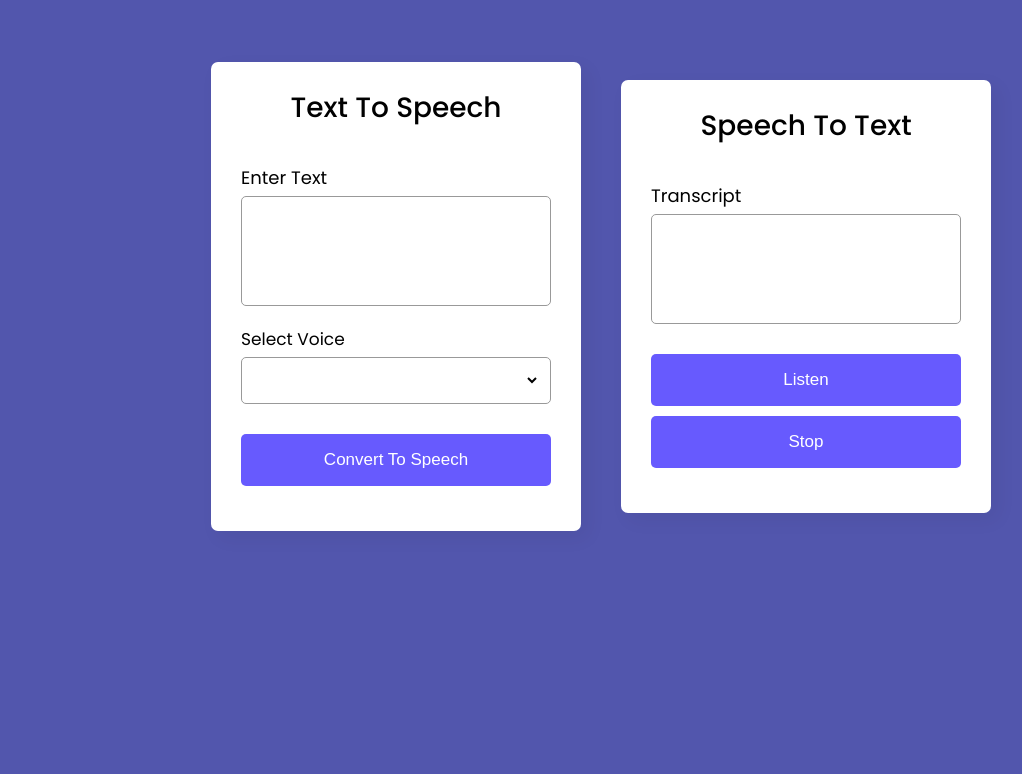
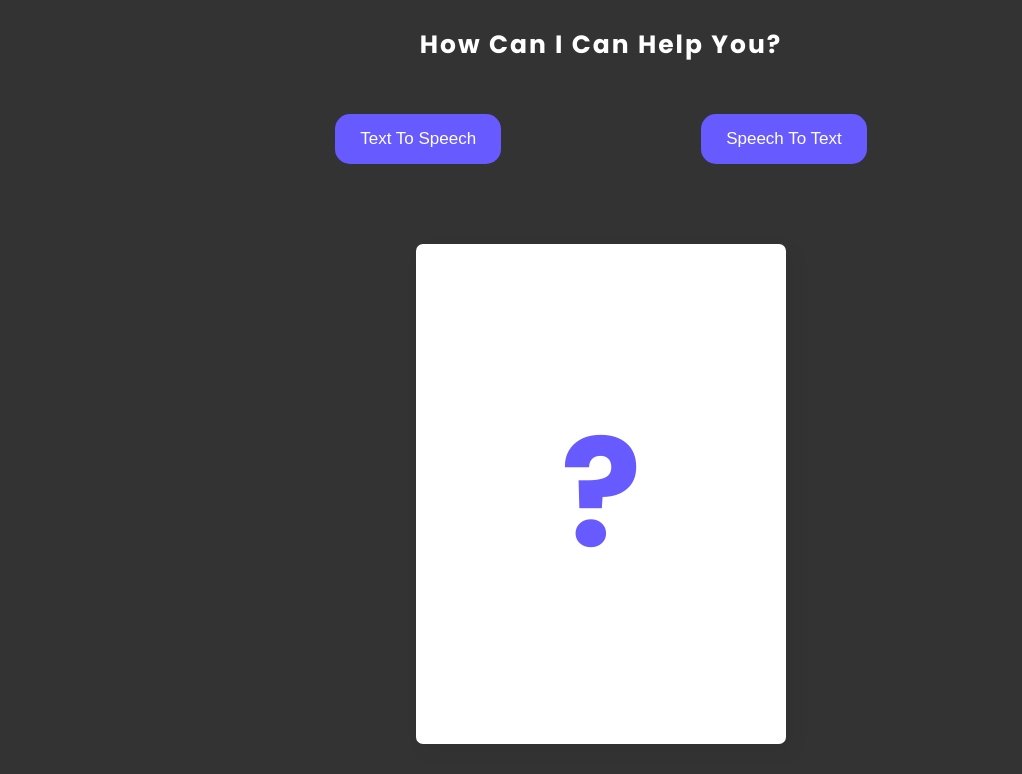
Before and after one commit to DuttaAnirudh/Talkie, a website: page index.html in a window 1280 px wide. Shown: the part 104-878 px from the top of the page, without its empty margins (39-1061 px from the left). Before the commit the page ends 800 px from the top, so only its background shows below. Drawn offline with Linux system fonts and the light colour scheme.

Commit message:
feat: redisgn user interface

```diff
--- a/index.html
+++ b/index.html
@@ -7,7 +7,24 @@
     <title>Talkie</title>
   </head>
   <body>
-    <div class="wrapper">
+    <div class="container">
+      <!-- HEADER -->
+      <header class="header">
+        <h1 class="heading-1">Talkie.</h1>
+      </header>
+      <!-- FEATURES -->
+      <div class="feature">
+        <h2 class="heading-2">How can I can help you?</h2>
+        <div class="feature__btn-row">
+          <button class="btn btn-feature" id="btn--to-">Text To Speech</button>
+          <button class="btn btn-feature" id="btn--to-">Speech To Text</button>
+        </div>
+      </div>
+
+      <!-- TEXT TO SPEECH -->
+      <div class="wrapper wrapper__blank" id="wrapper-blank">&quest;</div>
+
+      <div class="wrapper hidden" id="text-to-speech-box">
         <header>Text To Speech</header>
         <form action="#">
           <div class="row">
@@ -28,7 +45,9 @@
           <button class="btn" id="speech-btn">Convert To Speech</button>
         </form>
       </div>
-    <div class="wrapper">
+
+      <!-- SPEECH TO TEXT -->
+      <div class="wrapper hidden" id="speech-to-text-box">
         <header>Speech To Text</header>
         <form action="#">
           <div class="row">
@@ -50,9 +69,10 @@
           </div>
         </div> -->
 
-        <button class="btn" id="listen-btn">Listen</button>
-        <button class="btn" id="stop-btn">Stop</button>
+          <button class="btn" id="listen-btn">Start Listening</button>
+          <button class="btn" id="stop-btn">Stop Listening</button>
         </form>
+      </div>
     </div>
     <script src="/src/js/script.js"></script>
   </body>
--- a/src/css/style.css
+++ b/src/css/style.css
@@ -13,6 +13,7 @@
   --color-secondary: #675afe;
   --color-tertiary: #4534fe;
   --color-white: #fff;
+  --color-black: #333;
 }
 
 html {
@@ -21,13 +22,11 @@ html {
 }
 
 body {
-  display: flex;
-  align-items: center;
-  justify-content: center;
-  gap: 4rem;
+  font-family: "Poppins", sans-serif;
   min-height: 100vh;
-  background-color: var(--color-primary);
-  font-family: "Poppins", sans-serif;
+  background-color: var(--color-black);
+  color: var(--color-black);
+  padding: 3rem;
 }
 
 ::selection {
@@ -35,18 +34,83 @@ body {
   background-color: var(--color-primary);
 }
 
+/**************************************/
+/**************************************/
+/* CONTAINER */
+.container {
+  max-width: 114rem;
+  margin: 0 auto;
+}
+
+/**************************************/
+/**************************************/
+/* DISPLAY - HIDDEN */
+.hidden {
+  display: none !important;
+}
+
+/**************************************/
+/**************************************/
+/* HEADINGS */
+.heading-1 {
+  color: var(--color-white);
+  font-size: 4rem;
+}
+
+.heading-2 {
+  color: var(--color-white);
+  font-size: 2.5rem;
+  text-transform: capitalize;
+  letter-spacing: 2px;
+}
+
+/**************************************/
+/**************************************/
+/* FEATURE SECTION */
+.feature {
+  display: flex;
+  flex-direction: column;
+  justify-content: center;
+  align-items: center;
+  margin: 4rem 0 8rem;
+  gap: 4rem;
+}
+
+.feature__btn-row {
+  display: flex;
+  justify-content: space-evenly;
+  align-items: center;
+  gap: 20rem;
+}
+
+/**************************************/
+/**************************************/
+/* WRAPPER BOX */
 .wrapper {
+  display: flex;
+  flex-direction: column;
+  align-items: center;
+  justify-content: center;
+  height: 50rem;
   width: 37rem;
   padding: 2.5rem 3rem;
   border-radius: 0.7rem;
   background: var(--color-white);
   box-shadow: 0.7rem 0.7rem 2rem rgba(0, 0, 0, 0.05);
+  margin: 0 auto;
 }
 
 .wrapper header {
   font-size: 2.8rem;
   font-weight: 500;
   text-align: center;
+}
+
+.wrapper__blank {
+  font-size: 15rem;
+  font-weight: 700;
+  text-align: center;
+  color: var(--color-secondary);
 }
 
 .wrapper form {
@@ -68,7 +132,7 @@ form .row:nth-child(2) label {
   font-size: 1.7rem;
 }
 
-form :where(textarea, select, button) {
+form :where(textarea, select) {
   outline: none;
   width: 100%;
   height: 100%;
@@ -117,20 +181,32 @@ form .row select::-webkit-scrollbar-thumb {
   border-right: 0.2rem solid var(--color-white);
 }
 
-form button {
-  height: 5.2rem;
-  color: var(--color-white);
-  font-size: 1.7rem;
-  cursor: pointer;
-  margin-top: 1rem;
-  background: var(--color-secondary);
-  transition: 0.3s ease;
+form .btn {
+  width: 100%;
 }
 
-form button:hover {
+/**************************************/
+/**************************************/
+/* BUTTON */
+.btn {
+  color: var(--color-white);
+  background: var(--color-secondary);
+  font-size: 1.7rem;
+  margin-top: 1rem;
+  padding: 1.5rem 2.5rem;
+  border: none;
+  border-radius: 1.5rem;
+  transition: 0.3s ease;
+  cursor: pointer;
+}
+
+.btn:hover {
   background: var(--color-tertiary);
 }
 
+/**************************************/
+/**************************************/
+/* MEDIA QUERIES */
 @media (max-width: 40rem) {
   .wrapper {
     max-width: 34.5rem;
```
Lines whose indentation alone changed are shown as unchanged.
